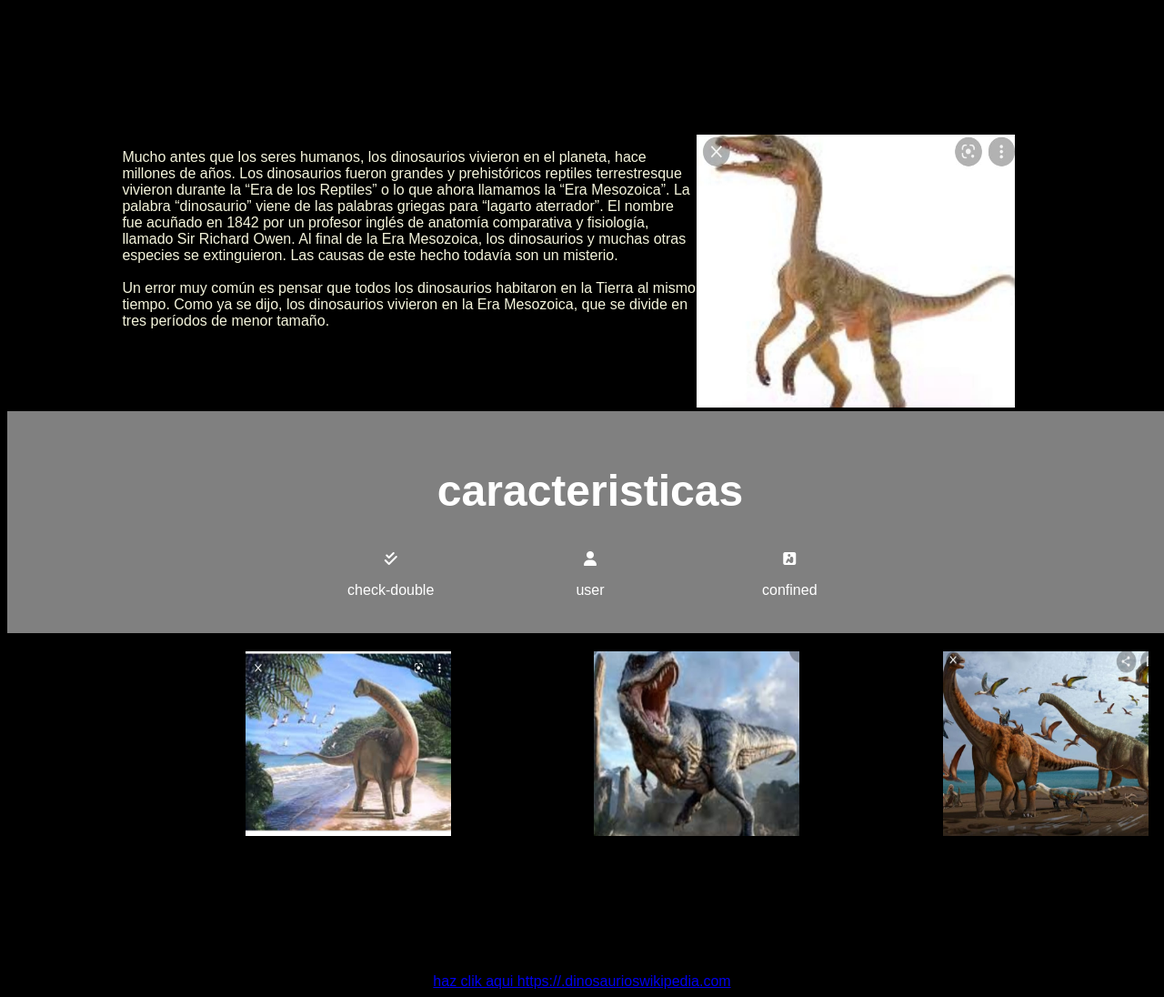
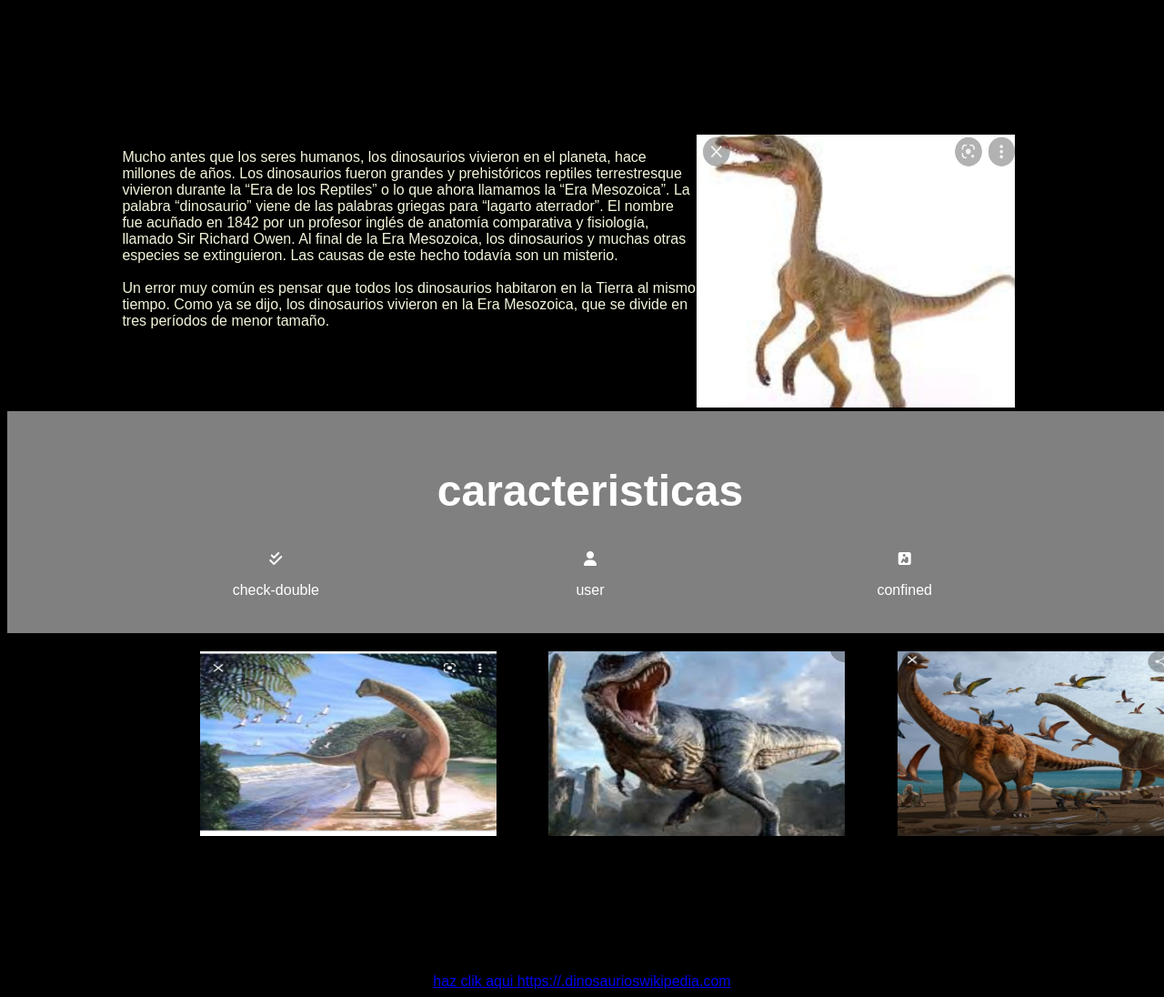
Before and after one commit to philoema/desafipo-3, a plain HTML site: page index.html in a window 1280 px wide. Shown: the part 949-2045 px from the top of the page at 91% size. Drawn offline with Linux system fonts and the light colour scheme.

Commit message:
mi primer commit desafio 3 modificado

```diff
--- a/assets/css/style.css
+++ b/assets/css/style.css
@@ -70,7 +70,7 @@ width: 80%;
 }
 .detalle {
     display: inline-block;
-    width: 15%;
+    width: 25%;
     padding: 1%;
 }
 
@@ -90,7 +90,7 @@ width: 80%;
     width: 25%;
 }
 .foto img {
-    width: 226px;
+    width: 326px;
     height: 203px;
     padding-bottom: 20px;
     margin-top: 20px;
```
